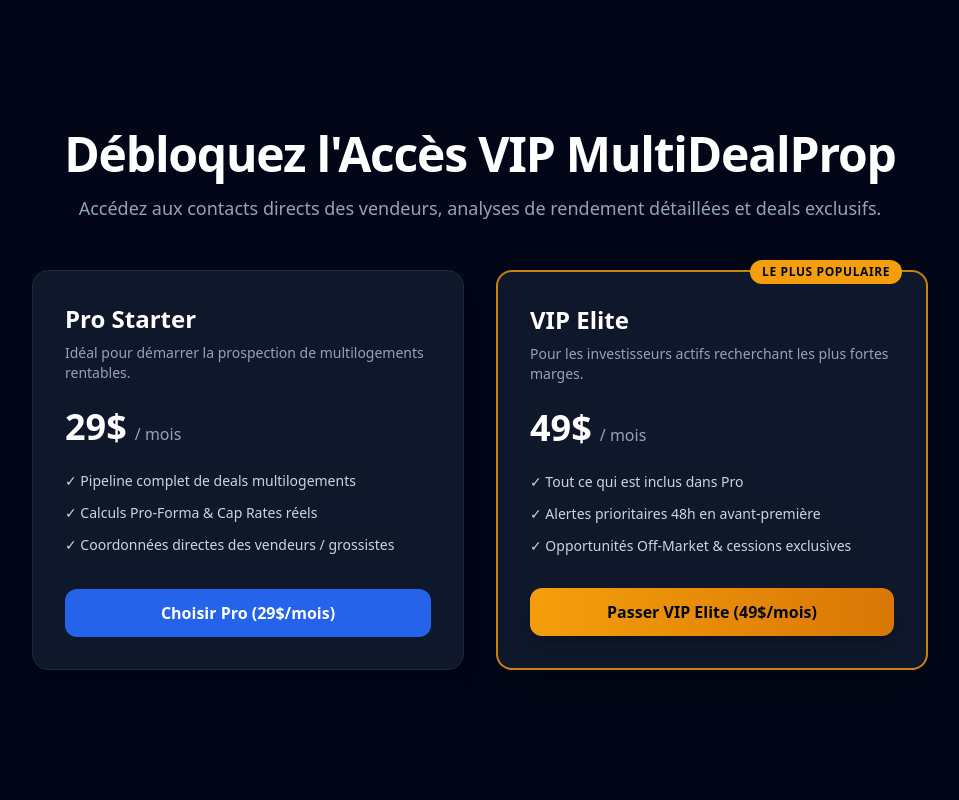
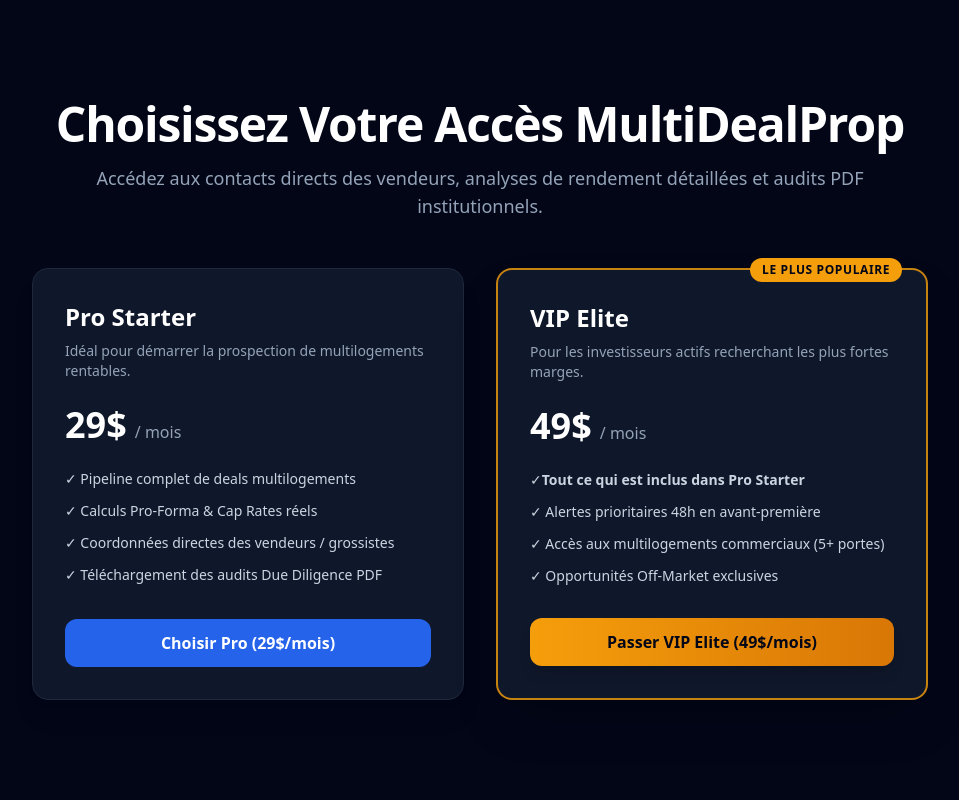
Before and after one commit to MultiDeal/multidealprop, a Next.js app: page /vip in a window 1280 px wide. Shown: the top 800 px of the page, without its empty margins (160-1119 px from the left). Built offline with nearby package versions, Linux system fonts and the light colour scheme.

Commit message:
Refactor VIP page to include current tier logic

```diff
--- a/src/app/vip/page.tsx
+++ b/src/app/vip/page.tsx
@@ -9,17 +9,24 @@ function VipContent() {
   const isCanceled = searchParams.get('canceled') === 'true';
 
   const [loadingPlan, setLoadingPlan] = useState<string | null>(null);
+  const [currentTier, setCurrentTier] = useState<string>('starter');
 
-  // Active le badge VIP dans le stockage du navigateur dès le paiement validé
   useEffect(() => {
-    if (isSuccess) {
+    if (isSuccess && typeof window !== 'undefined') {
+      const selectedPlan = localStorage.getItem('pending_tier') || 'starter';
+      localStorage.setItem('multideal_tier', selectedPlan);
       localStorage.setItem('multideal_vip', 'true');
+      setCurrentTier(selectedPlan);
     }
   }, [isSuccess]);
 
   const handleCheckout = async (planKey: 'starter_29' | 'vip_49') => {
     try {
       setLoadingPlan(planKey);
+      if (typeof window !== 'undefined') {
+        localStorage.setItem('pending_tier', planKey === 'starter_29' ? 'starter' : 'vip');
+      }
+
       const res = await fetch('/api/checkout/vip', {
         method: 'POST',
         headers: { 'Content-Type': 'application/json' },
@@ -40,17 +47,18 @@ function VipContent() {
   };
 
   if (isSuccess) {
+    const isElite = currentTier === 'vip';
     return (
       <div className="max-w-xl w-full bg-slate-900 border border-emerald-500/40 rounded-3xl p-8 text-center shadow-2xl">
         <div className="w-16 h-16 bg-emerald-500/10 border border-emerald-500/30 text-emerald-400 rounded-full flex items-center justify-center mx-auto mb-6 text-3xl">
           ✓
         </div>
         <span className="inline-block bg-emerald-500/10 text-emerald-400 border border-emerald-500/20 text-xs font-bold px-4 py-1.5 rounded-full mb-4 uppercase tracking-wider">
-          🎉 Accès VIP Activé
+          {isElite ? '🎉 Accès VIP Elite ($49/mo) Activé' : '🎉 Accès Pro Starter ($29/mo) Activé'}
         </span>
         <h2 className="text-3xl font-extrabold text-white mb-3">Félicitations !</h2>
         <p className="text-slate-300 mb-8">
-          Votre accès membre est activé sur cet appareil. Tous les contacts vendeurs et adresses complètes sont désormais déverrouillés.
+          Votre abonnement <strong>{isElite ? 'VIP Elite' : 'Pro Starter'}</strong> est actif. Tous les dossiers d'audit, adresses complètes et contacts vendeurs sont déverrouillés.
         </p>
         <a
           href="/deals"
@@ -71,13 +79,14 @@ function VipContent() {
       )}
 
       <h1 className="text-4xl font-extrabold tracking-tight sm:text-5xl mb-4">
-        Débloquez l'Accès VIP MultiDealProp
+        Choisissez Votre Accès MultiDealProp
       </h1>
       <p className="text-lg text-slate-400 mb-12">
-        Accédez aux contacts directs des vendeurs, analyses de rendement détaillées et deals exclusifs.
+        Accédez aux contacts directs des vendeurs, analyses de rendement détaillées et audits PDF institutionnels.
       </p>
 
       <div className="grid md:grid-cols-2 gap-8 text-left">
+        {/* Pro Starter - 29$ */}
         <div className="bg-slate-900 border border-slate-800 rounded-2xl p-8 flex flex-col justify-between shadow-xl">
           <div>
             <h3 className="text-2xl font-bold text-white mb-2">Pro Starter</h3>
@@ -90,6 +99,7 @@ function VipContent() {
               <li className="flex items-center">✓ Pipeline complet de deals multilogements</li>
               <li className="flex items-center">✓ Calculs Pro-Forma & Cap Rates réels</li>
               <li className="flex items-center">✓ Coordonnées directes des vendeurs / grossistes</li>
+              <li className="flex items-center">✓ Téléchargement des audits Due Diligence PDF</li>
             </ul>
           </div>
           <button
@@ -101,6 +111,7 @@ function VipContent() {
           </button>
         </div>
 
+        {/* VIP Elite - 49$ */}
         <div className="bg-slate-900 border-2 border-amber-500/80 rounded-2xl p-8 flex flex-col justify-between shadow-2xl relative">
           <span className="absolute -top-3 right-6 bg-amber-500 text-slate-950 text-xs font-bold uppercase tracking-wider py-1 px-3 rounded-full">
             Le Plus Populaire
@@ -113,9 +124,10 @@ function VipContent() {
               <span className="text-slate-400 ml-2">/ mois</span>
             </div>
             <ul className="space-y-3 text-slate-300 text-sm mb-8">
-              <li className="flex items-center">✓ Tout ce qui est inclus dans Pro</li>
+              <li className="flex items-center">✓ <strong>Tout ce qui est inclus dans Pro Starter</strong></li>
               <li className="flex items-center">✓ Alertes prioritaires 48h en avant-première</li>
-              <li className="flex items-center">✓ Opportunités Off-Market & cessions exclusives</li>
+              <li className="flex items-center">✓ Accès aux multilogements commerciaux (5+ portes)</li>
+              <li className="flex items-center">✓ Opportunités Off-Market exclusives</li>
             </ul>
           </div>
           <button
```
